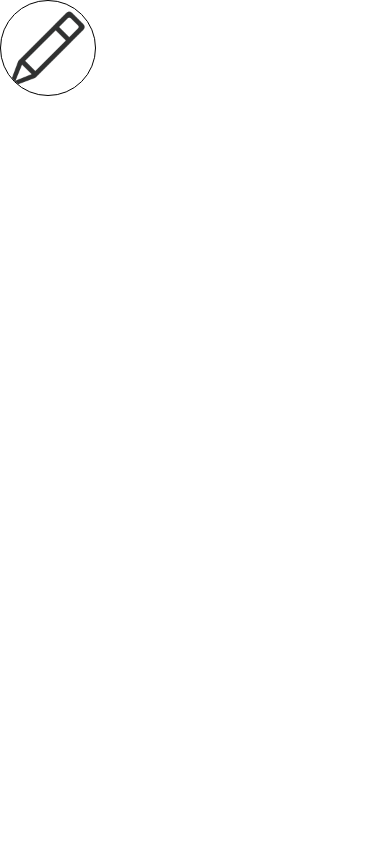
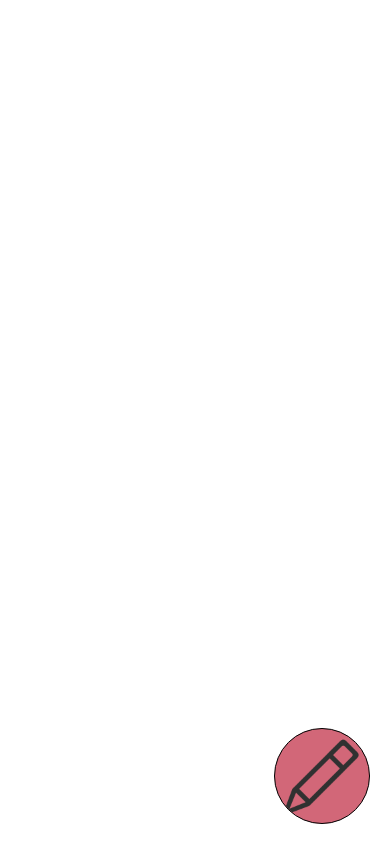
Before and after one commit to Alacau/Todo-RN, a React Native app: screen / in a window 390 px wide. Built offline with nearby package versions, Linux system fonts and the light colour scheme.

Commit message:
Add the add button to the view's subview

```diff
--- a/App.js
+++ b/App.js
@@ -1,20 +1,25 @@
 import React from 'react';
-import { View, Text, StyleSheet } from 'react-native';
+import { View, Text, StyleSheet, SafeAreaView } from 'react-native';
 
 import AddButton from './components/AddButton'
 
 const App = () => {
   return(
-    <View style={styles.addButton}>
+    <SafeAreaView style={styles.addButton}>
       <AddButton/>
-    </View>
+    </SafeAreaView>
 
   );
 }
 
 const styles = StyleSheet.create({
+  view: {
+    flex: 1
+  },
   addButton: {
-    justifyContent: "flex-end"
+    position: "absolute",
+    bottom: 20,
+    right: 20
   }
 })
 
--- a/components/AddButton.js
+++ b/components/AddButton.js
@@ -23,7 +23,8 @@ const styles = StyleSheet.create({
         height: 96,
         borderColor: "#000",
         borderRadius: 96 / 2,
-        borderWidth: .5
+        borderWidth: .5,
+        backgroundColor: "#d26778"
     },
 })
 
```
Lines whose indentation alone changed are shown as unchanged.
